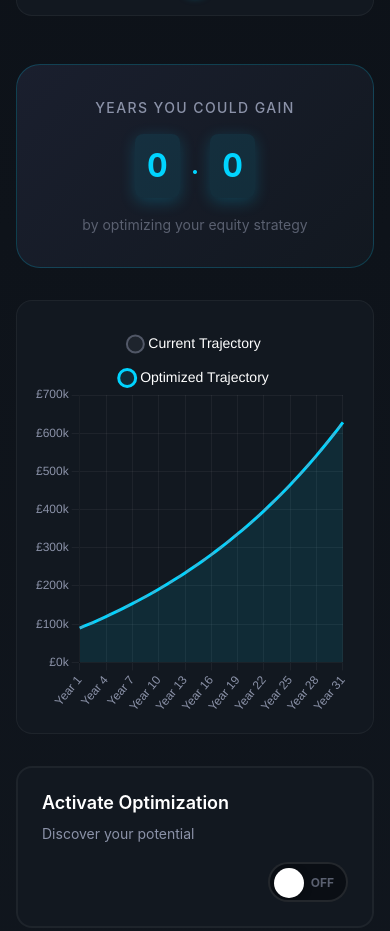
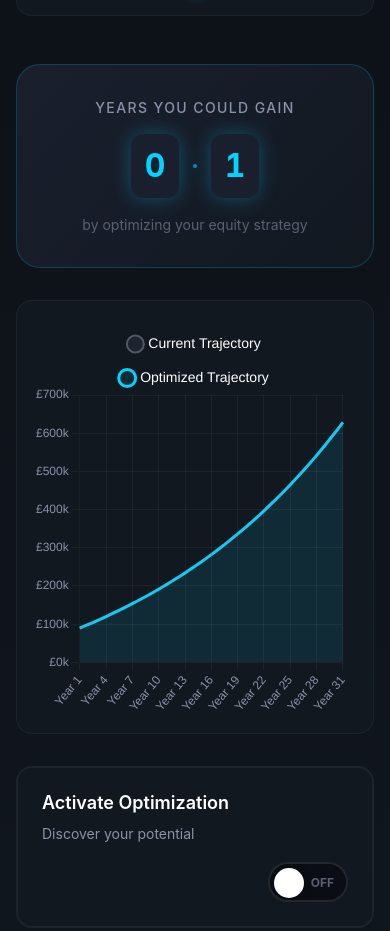
Before and after one commit to Harrysibbenga/fin-tech-flight-deck, a Vue app: page / in a window 390 px wide. Shown: the part 1120-2051 px from the top of the page. Built offline with nearby package versions, Linux system fonts and the light colour scheme.

Commit message:
refactor: enhance OdometerDisplay with digit flip animation and neon glow

```diff
--- a/src/components/calculator/OdometerDisplay.vue
+++ b/src/components/calculator/OdometerDisplay.vue
@@ -2,21 +2,39 @@
   <div class="odometer-container">
     <div class="odometer-label">Years You Could Gain</div>
     <div class="odometer-value" role="status" :aria-live="isAnimating ? 'polite' : 'off'">
-      <span
-        v-for="(digit, index) in formattedDigits"
-        :key="`${digit}-${index}`"
-        class="odometer-digit"
-        :class="{ 'odometer-separator': digit === '.' }"
+      <!-- Whole number digits -->
+      <div
+        v-for="(digit, index) in wholeNumberDigits"
+        :key="`whole-${index}`"
+        class="odometer-digit-container"
+        :style="{ '--digit-value': digit.currentValue }"
       >
-        {{ digit }}
-      </span>
+        <div class="odometer-digit-inner">
+          {{ digit.displayValue }}
+        </div>
+      </div>
+
+      <!-- Separator dot -->
+      <div class="odometer-separator" aria-hidden="true">
+        <span class="separator-dot"></span>
+      </div>
+
+      <!-- Decimal digit -->
+      <div
+        class="odometer-digit-container"
+        :style="{ '--digit-value': decimalDigit.currentValue }"
+      >
+        <div class="odometer-digit-inner">
+          {{ decimalDigit.displayValue }}
+        </div>
+      </div>
     </div>
     <div class="odometer-sublabel">by optimizing your equity strategy</div>
   </div>
 </template>
 
 <script setup>
-import { ref, computed, watch } from 'vue'
+import { ref, computed, watch, onMounted } from 'vue'
 import { ANIMATION_DURATION } from '@/utils/constants'
 
 const props = defineProps({
@@ -26,19 +44,51 @@ const props = defineProps({
   }
 })
 
-const displayValue = ref(0)
 const isAnimating = ref(false)
 
-// Define animateValue before using it in watch
-const animateValue = (start, end, duration) => {
-  const range = end - start
-  if (Math.abs(range) < 0.01) {
-    displayValue.value = end
-    return
+// Digit state for each position
+const wholeNumberDigits = ref([])
+const decimalDigit = ref({ currentValue: 0, displayValue: '0' })
+
+/**
+ * Initialize digits array based on max expected value
+ * We'll support up to 999.9 years
+ */
+const initializeDigits = (initialValue = 0) => {
+  const wholePart = Math.floor(initialValue)
+  const decimalPart = Math.floor((initialValue % 1) * 10)
+
+  // Create array for whole number digits (support up to 3 digits)
+  const wholeString = wholePart.toString()
+  wholeNumberDigits.value = wholeString.split('').map((char, index) => ({
+    position: index,
+    currentValue: parseInt(char, 10),
+    displayValue: char,
+    targetValue: parseInt(char, 10)
+  }))
+
+  decimalDigit.value = {
+    currentValue: decimalPart,
+    displayValue: decimalPart.toString(),
+    targetValue: decimalPart
+  }
 }
 
+/**
+ * Animate a single digit from current to target value
+ */
+const animateDigit = (digit, targetValue, duration) => {
+  const startValue = digit.currentValue
+  const endValue = targetValue
+
+  if (startValue === endValue) {
+    digit.displayValue = endValue.toString()
+    return Promise.resolve()
+  }
+
+  return new Promise((resolve) => {
     const startTime = Date.now()
-  isAnimating.value = true
+    const range = endValue - startValue
 
     const step = () => {
       const elapsed = Date.now() - startTime
@@ -46,26 +96,90 @@ const animateValue = (start, end, duration) => {
 
       // Easing function (ease-out cubic)
       const eased = 1 - Math.pow(1 - progress, 3)
-    displayValue.value = start + (range * eased)
+      const currentValue = Math.floor(startValue + (range * eased))
+
+      digit.currentValue = currentValue
+      digit.displayValue = currentValue.toString()
 
       if (progress < 1) {
         requestAnimationFrame(step)
       } else {
-      displayValue.value = end
-      isAnimating.value = false
+        digit.currentValue = endValue
+        digit.displayValue = endValue.toString()
+        resolve()
       }
     }
 
     requestAnimationFrame(step)
+  })
 }
 
-// Animate value changes
+/**
+ * Parse value into digits and animate them
+ */
+const animateToValue = async (targetValue) => {
+  // Ensure value is at least 0.1 to avoid showing 0.0
+  const safeValue = Math.max(0.1, targetValue)
+  const wholePart = Math.floor(safeValue)
+  const decimalPart = Math.floor((safeValue % 1) * 10)
+
+  const wholeString = wholePart.toString()
+  const targetDigits = wholeString.split('').map(char => parseInt(char, 10))
+
+  // Ensure we have enough digit containers
+  while (wholeNumberDigits.value.length < targetDigits.length) {
+    wholeNumberDigits.value.unshift({
+      position: -1,
+      currentValue: 0,
+      displayValue: '0',
+      targetValue: 0
+    })
+  }
+
+  // Remove leading zeros if value decreased
+  if (targetDigits.length < wholeNumberDigits.value.length) {
+    wholeNumberDigits.value = wholeNumberDigits.value.slice(-targetDigits.length)
+  }
+
+  // Update target values
+  targetDigits.forEach((target, index) => {
+    const digitIndex = wholeNumberDigits.value.length - targetDigits.length + index
+    if (wholeNumberDigits.value[digitIndex]) {
+      wholeNumberDigits.value[digitIndex].targetValue = target
+    }
+  })
+
+  decimalDigit.value.targetValue = decimalPart
+
+  isAnimating.value = true
+
+  // Animate all digits simultaneously
+  const animationPromises = [
+    ...wholeNumberDigits.value.map((digit, index) => {
+      const targetDigit = targetDigits[targetDigits.length - wholeNumberDigits.value.length + index]
+      return animateDigit(digit, targetDigit !== undefined ? targetDigit : 0, ANIMATION_DURATION.ODOMETER)
+    }),
+    animateDigit(decimalDigit.value, decimalPart, ANIMATION_DURATION.ODOMETER)
+  ]
+
+  await Promise.all(animationPromises)
+  isAnimating.value = false
+}
+
+// Watch for value changes
 watch(() => props.value, (newVal) => {
-  animateValue(displayValue.value, newVal, ANIMATION_DURATION.ODOMETER)
-}, { immediate: true })
+  if (newVal !== undefined && !isNaN(newVal)) {
+    animateToValue(newVal)
+  }
+}, { immediate: false })
 
-const formattedDigits = computed(() => {
-  return displayValue.value.toFixed(1).split('')
+// Initialize with calculated value on mount
+onMounted(() => {
+  const initialValue = props.value || 0.1
+  initializeDigits(initialValue)
+  if (props.value > 0) {
+    animateToValue(props.value)
+  }
 })
 </script>
 
@@ -92,34 +206,59 @@ const formattedDigits = computed(() => {
   display: flex;
   justify-content: center;
   align-items: center;
-  gap: 4px;
+  gap: 8px;
   margin-bottom: var(--spacing-4);
   min-height: 80px;
 }
 
-.odometer-digit {
+.odometer-digit-container {
+  position: relative;
   display: inline-flex;
   align-items: center;
   justify-content: center;
+  background: #1a1f2e;
+  border-radius: 12px;
+  min-width: 60px;
+  min-height: 72px;
+  padding: var(--spacing-3) var(--spacing-4);
+  box-shadow: 0 0 20px rgba(0, 212, 255, 0.3);
+  overflow: hidden;
+}
+
+.odometer-digit-inner {
   font-size: var(--text-3xl);
   font-weight: var(--font-bold);
   color: var(--accent-primary);
-  background: rgba(0, 212, 255, 0.1);
-  padding: var(--spacing-2) var(--spacing-4);
-  border-radius: var(--radius-sm);
-  min-width: 50px;
-  text-align: center;
   font-variant-numeric: tabular-nums;
-  box-shadow: 0 4px 16px rgba(0, 212, 255, 0.2);
+  display: flex;
+  align-items: center;
+  justify-content: center;
+  width: 100%;
+  height: 100%;
   transition: transform var(--duration-fast) var(--ease-in-out);
 }
 
-.odometer-digit.odometer-separator {
-  font-size: var(--text-xl);
-  min-width: 20px;
-  background: transparent;
-  box-shadow: none;
-  padding: var(--spacing-2);
+/* Flip animation effect */
+.odometer-digit-container .odometer-digit-inner {
+  animation: none;
+}
+
+.odometer-separator {
+  display: inline-flex;
+  align-items: center;
+  justify-content: center;
+  min-width: 16px;
+  height: 72px;
+  padding: 0 var(--spacing-2);
+}
+
+.separator-dot {
+  width: 4px;
+  height: 4px;
+  background: var(--accent-primary);
+  border-radius: 50%;
+  opacity: 0.6;
+  box-shadow: 0 0 8px rgba(0, 212, 255, 0.4);
 }
 
 .odometer-sublabel {
@@ -128,14 +267,31 @@ const formattedDigits = computed(() => {
 }
 
 @media (max-width: 768px) {
-  .odometer-digit:not(.odometer-separator) {
+  .odometer-digit-container {
+    min-width: 48px;
+    min-height: 60px;
+    padding: var(--spacing-2) var(--spacing-3);
+  }
+
+  .odometer-digit-inner {
     font-size: var(--text-2xl);
-    min-width: 40px;
-    padding: var(--spacing-2) var(--spacing-3);
   }
 
   .odometer-value {
     min-height: 60px;
+    gap: 6px;
+  }
+
+  .odometer-separator {
+    min-width: 12px;
+    height: 60px;
+  }
+}
+
+/* Reduced motion support */
+@media (prefers-reduced-motion: reduce) {
+  .odometer-digit-inner {
+    transition: none;
   }
 }
 </style>
```
Also changed, not shown: signature.png (added). Lines whose indentation alone changed are shown as unchanged.
